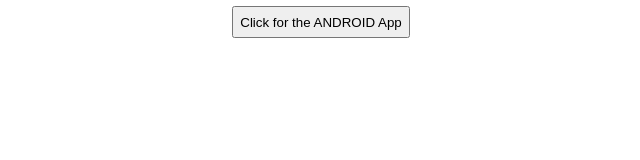
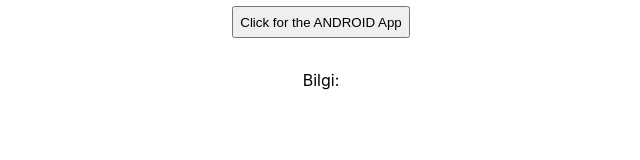
Before and after one commit to burak-selvi/mobile-app-test, a React (Create React App) app: page / in a window 1280 px wide. Shown: the part 122-282 px from the top of the page, without its empty margins (319-959 px from the left). Built offline with nearby package versions, Linux system fonts and the light colour scheme.

Commit message:
Increment time

```diff
--- a/src/App.js
+++ b/src/App.js
@@ -21,7 +21,7 @@
     setTimeout(() => {
       setText('inside set timeout')
       window.location.replace(appUrl);
-    }, 25);
+    }, 1000);
     setText('outside')
     window.location.replace(appName);
   }
@@ -30,7 +30,7 @@
     <div className="container">
       <button onClick={onClickIosApp}>Click for the IOS App</button>
       <button onClick={onClickAndroidApp}>Click for the ANDROID App</button>
-      <div>{text}</div>
+      <div>Bilgi: {text}</div>
       {/* <iframe title="app" src={iframeSrc} id="l" width="1" height="1" style={{visibility: 'hidden'}}></iframe> */}
     </div>
   );
```
